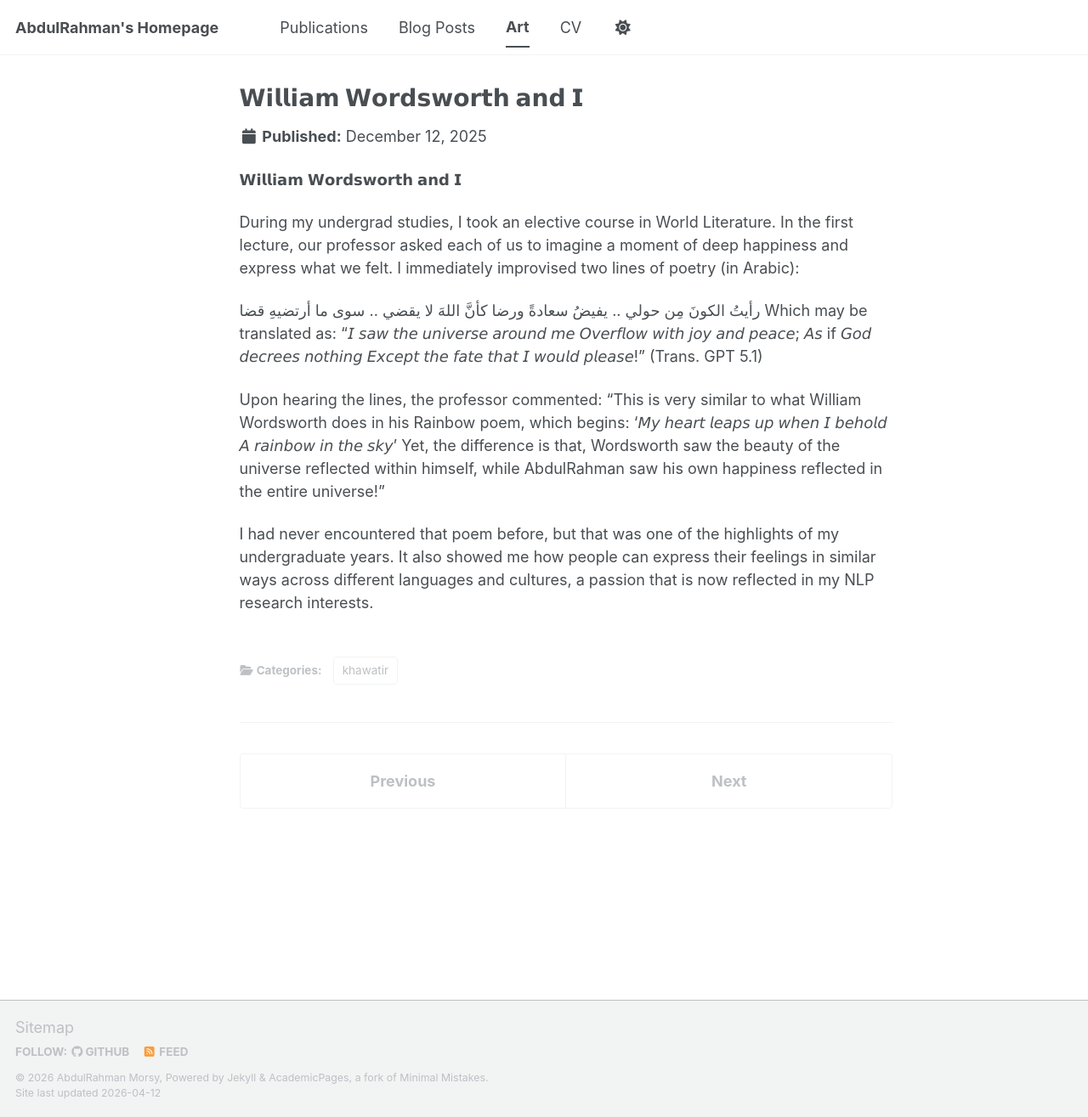
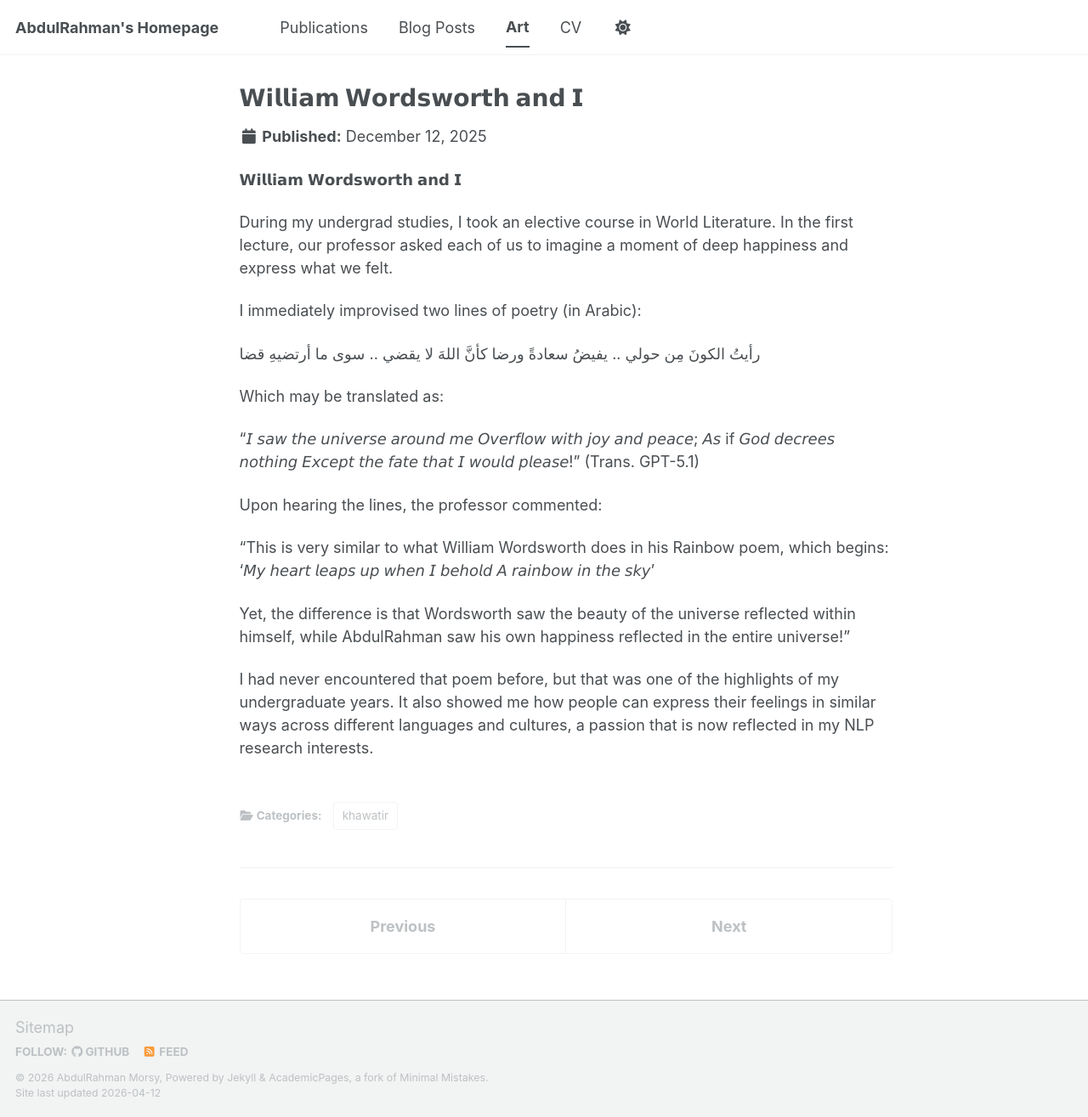
Before and after one commit to AbdulRahmanBenatia/AbdulRahmanBenatia.github.io, a Jekyll site: the page built from _arts/Wordsworth and I.md, in a window 1280 px wide and 1315 px high. Shown: the whole window at 85% size. Built offline with Jekyll 4.4.1, drawn with Linux system fonts in a browser that asks for light colours; some web fonts are replaced; a script bundle is joined from its source files by our own code; library files that are not in the unit come from our copies.

Commit message:
kh updated

```diff
--- a/_arts/Wordsworth and I.md
+++ b/_arts/Wordsworth and I.md
@@ -8,20 +8,27 @@ date: 2025-12-12
 
 𝗪𝗶𝗹𝗹𝗶𝗮𝗺 𝗪𝗼𝗿𝗱𝘀𝘄𝗼𝗿𝘁𝗵 𝗮𝗻𝗱 𝗜
 
-During my undergrad studies, I took an elective course in World Literature. In the first lecture, our professor asked each of us to imagine a moment of deep happiness and express what we felt. I immediately improvised two lines of poetry (in Arabic):
+During my undergrad studies, I took an elective course in World Literature. In the first lecture, our professor asked each of us to imagine a moment of deep happiness and express what we felt.
+
+I immediately improvised two lines of poetry (in Arabic):
 
 رأيتُ الكونَ مِن حولي .. يفيضُ سعادةً ورضا
 كأنَّ اللهَ لا يقضي .. سوى ما أرتضيهِ قضا
+
 Which may be translated as:
- “𝘐 𝘴𝘢𝘸 𝘵𝘩𝘦 𝘶𝘯𝘪𝘷𝘦𝘳𝘴𝘦 𝘢𝘳𝘰𝘶𝘯𝘥 𝘮𝘦
+
+“𝘐 𝘴𝘢𝘸 𝘵𝘩𝘦 𝘶𝘯𝘪𝘷𝘦𝘳𝘴𝘦 𝘢𝘳𝘰𝘶𝘯𝘥 𝘮𝘦
 𝘖𝘷𝘦𝘳𝘧𝘭𝘰𝘸 𝘸𝘪𝘵𝘩 𝘫𝘰𝘺 𝘢𝘯𝘥 𝘱𝘦𝘢𝘤𝘦;
 𝘈𝘴 if 𝘎𝘰𝘥 𝘥𝘦𝘤𝘳𝘦𝘦𝘴 𝘯𝘰𝘵𝘩𝘪𝘯𝘨
-𝘌𝘹𝘤𝘦𝘱𝘵 𝘵𝘩𝘦 𝘧𝘢𝘵𝘦 𝘵𝘩𝘢𝘵 𝘐 𝘸𝘰𝘶𝘭𝘥 𝘱𝘭𝘦𝘢𝘴𝘦!” (Trans. GPT 5.1)
+𝘌𝘹𝘤𝘦𝘱𝘵 𝘵𝘩𝘦 𝘧𝘢𝘵𝘦 𝘵𝘩𝘢𝘵 𝘐 𝘸𝘰𝘶𝘭𝘥 𝘱𝘭𝘦𝘢𝘴𝘦!”
+(Trans. GPT-5.1)
 
 Upon hearing the lines, the professor commented:
+
 “This is very similar to what William Wordsworth does in his Rainbow poem, which begins:
 ‘𝘔𝘺 𝘩𝘦𝘢𝘳𝘵 𝘭𝘦𝘢𝘱𝘴 𝘶𝘱 𝘸𝘩𝘦𝘯 𝘐 𝘣𝘦𝘩𝘰𝘭𝘥
 𝘈 𝘳𝘢𝘪𝘯𝘣𝘰𝘸 𝘪𝘯 𝘵𝘩𝘦 𝘴𝘬𝘺’
-Yet, the difference is that, Wordsworth saw the beauty of the universe reflected within himself, while AbdulRahman saw his own happiness reflected in the entire universe!”
+
+Yet, the difference is that Wordsworth saw the beauty of the universe reflected within himself, while AbdulRahman saw his own happiness reflected in the entire universe!”
 
 I had never encountered that poem before, but that was one of the highlights of my undergraduate years. It also showed me how people can express their feelings in similar ways across different languages and cultures, a passion that is now reflected in my NLP research interests.
```
